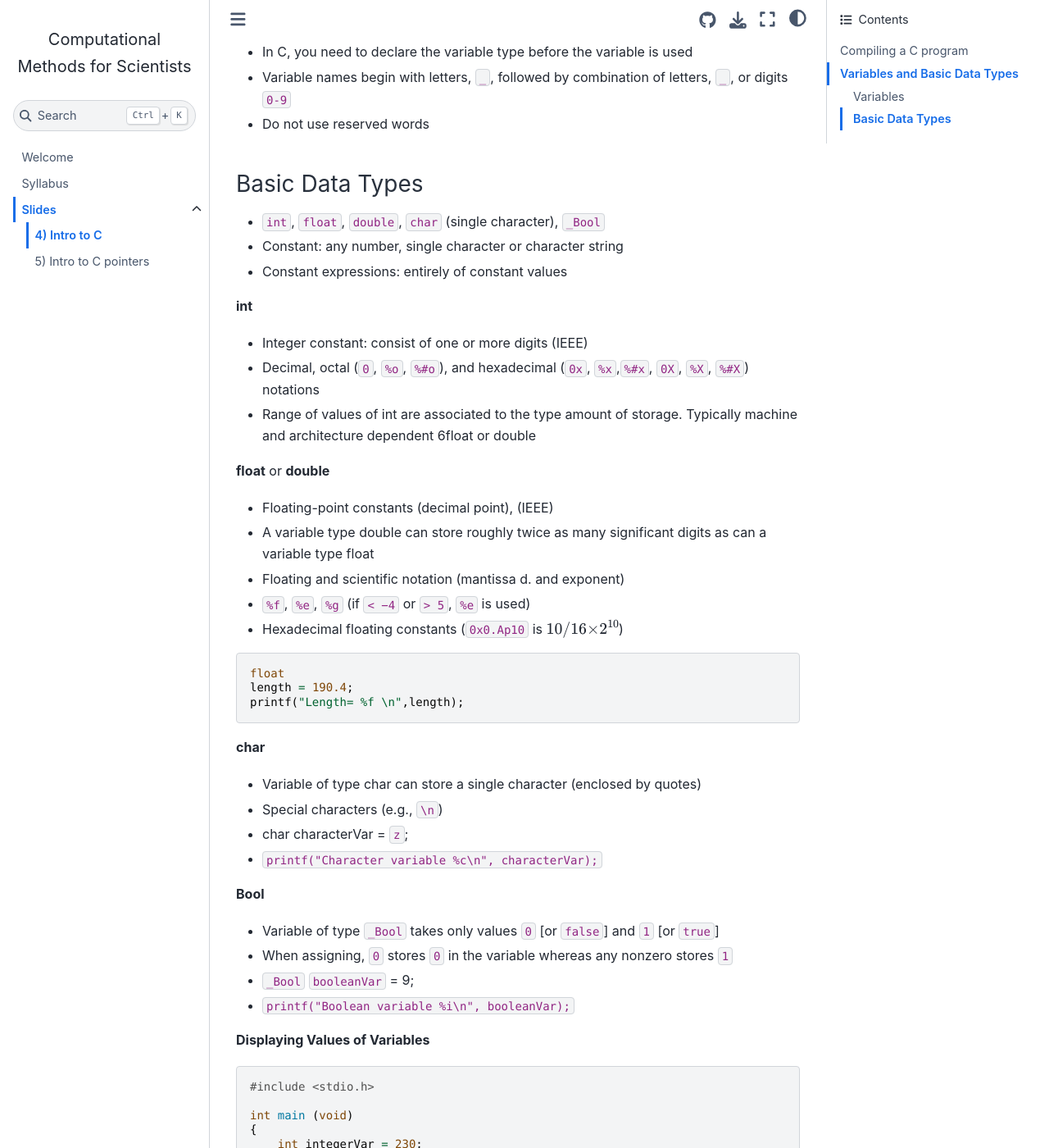
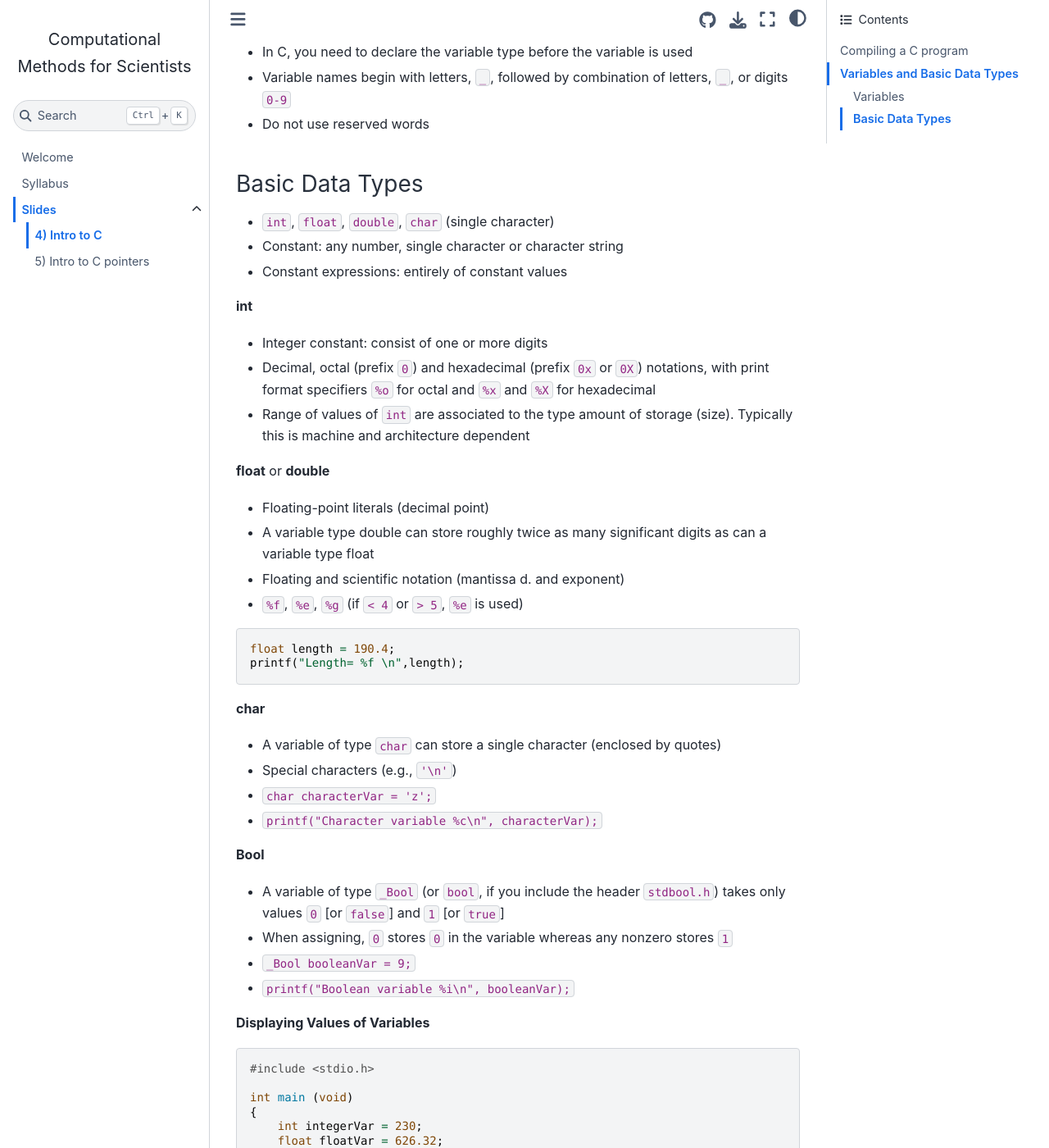
Before and after one commit to sdsu-comp526/fall24, a Jupyter Book: the page built from slides/2024-09-09-intro-to-c.md, in a window 1280 px wide and 1400 px high, scrolled down 1635 px. Shown: the whole window at 82% size. Built offline with Jupyter Book 1.0.4 settings and Sphinx 7.4.7 and the Sphinx Book theme 1.1.4, drawn with Linux system fonts in a browser that asks for light colours; pages that are not in the unit, such as notebooks, are missing from menus.

Commit message:
Some edits to C slides and programs and more TODO

````diff
--- a/slides/2024-09-09-intro-to-c.md
+++ b/slides/2024-09-09-intro-to-c.md
@@ -63,41 +63,39 @@ Note:
 - Do not use reserved words
 
 ### Basic Data Types
-- `int`, `float`, `double`, `char` (single character), `_Bool`
+- `int`, `float`, `double`, `char` (single character)
 - Constant: any number, single character or character string
 - Constant expressions: entirely of constant values
 
 **int**
-- Integer constant: consist of one or more digits (IEEE)
-- Decimal, octal (`0`, `%o`, `%#o`), and hexadecimal (`0x`, `%x`,`%#x`, `0X`, `%X`, `%#X`) notations
-- Range of values of int are associated to the type amount
-of storage. Typically machine and architecture dependent
-6float or double
+- Integer constant: consist of one or more digits
+- Decimal, octal (prefix `0`) and hexadecimal (prefix `0x` or `0X`) notations, with print format specifiers `%o` for octal and `%x` and `%X` for hexadecimal
+- Range of values of `int` are associated to the type amount
+of storage (size). Typically this is machine and architecture dependent
+
 
 **float** or **double**
-- Floating-point constants (decimal point), (IEEE)
+- Floating-point literals (decimal point)
 - A variable type double can store roughly twice as many
 significant digits as can a variable type float
 - Floating and scientific notation (mantissa d. and exponent)
-- `%f`, `%e`, `%g` (if `< −4` or `> 5`, `%e` is used)
-- Hexadecimal floating constants (`0x0.Ap10` is $10/16 × 2^{10}$)
+- `%f`, `%e`, `%g` (if `< 4` or `> 5`, `%e` is used)
 
 ```c
-float
-length = 190.4;
+float length = 190.4;
 printf("Length= %f \n",length);
 ```
 
 **char**
-- Variable of type char can store a single character (enclosed by quotes)
-- Special characters (e.g., `\n`)
-- char characterVar = `z`;
+- A variable of type `char` can store a single character (enclosed by quotes)
+- Special characters (e.g., `'\n'`)
+- `char characterVar = 'z';`
 - `printf("Character variable %c\n", characterVar);`
 
 **Bool**
-- Variable of type `_Bool` takes only values `0` [or `false`]  and `1` [or `true`]
+- A variable of type `_Bool` (or `bool`, if you include the header `stdbool.h`) takes only values `0` [or `false`]  and `1` [or `true`]
 - When assigning, `0` stores `0` in the variable whereas any nonzero stores `1`
-- `_Bool` `booleanVar` = 9;
+- `_Bool booleanVar = 9;`
 - `printf("Boolean variable %i\n", booleanVar);`
 
 
````
Also changed, not shown: other parts of slides/2024-09-09-intro-to-c.md (+1 -1 lines), slides/2024-09-11-c-pointers.md (+36 -23 lines), 5 other files.
